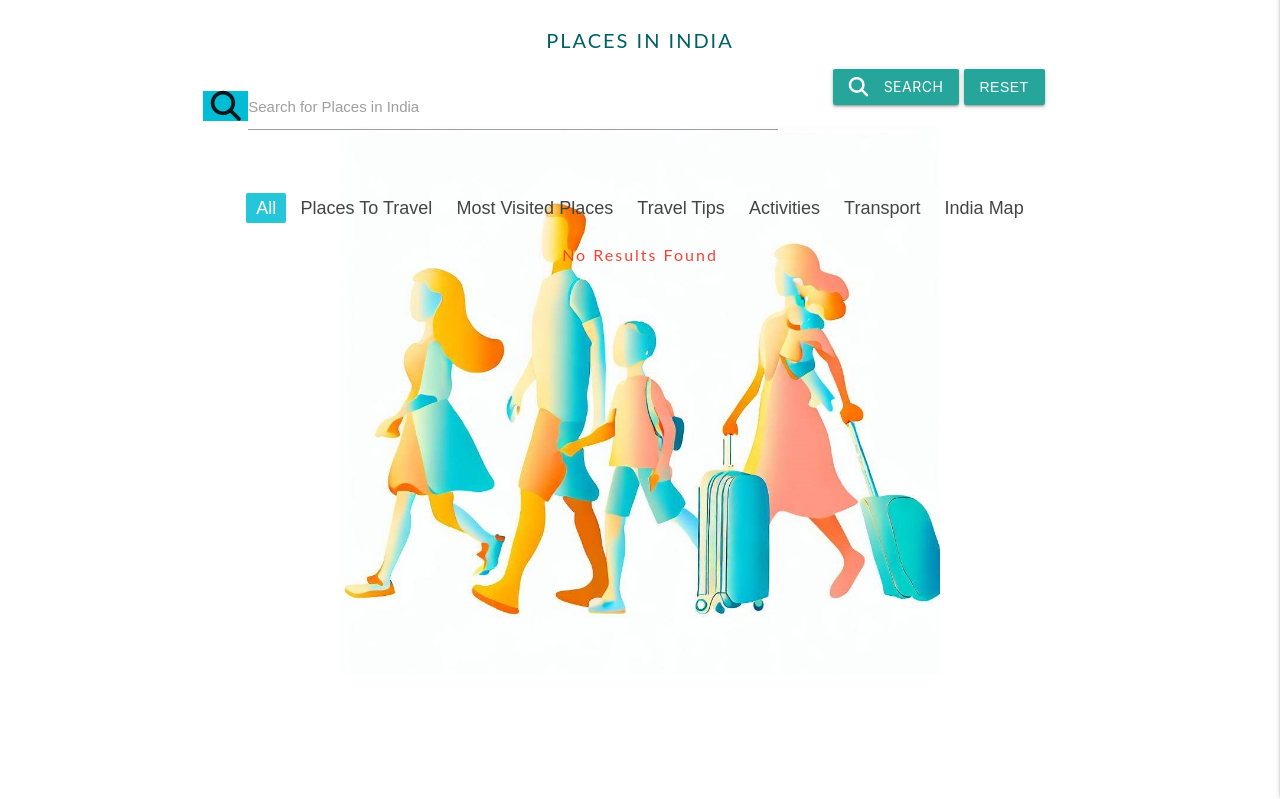
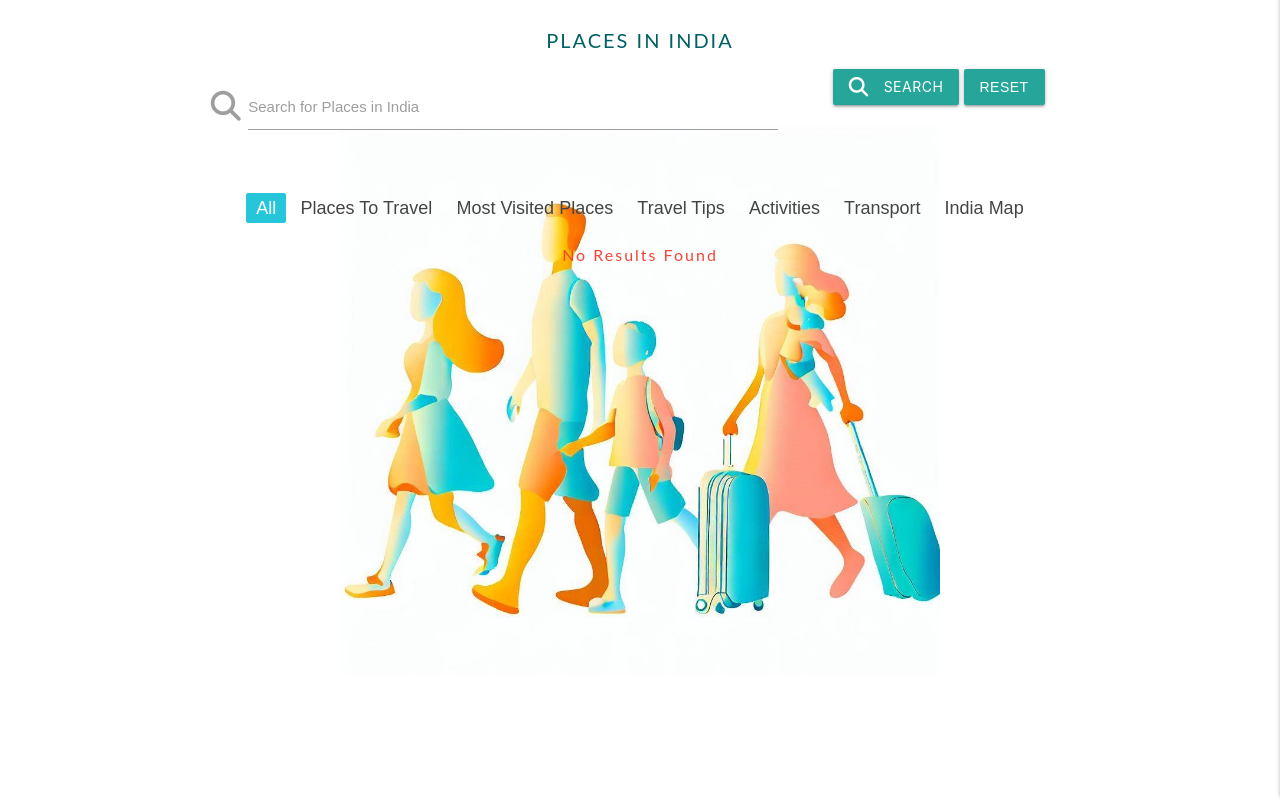
Before and after one commit to Killol14/Roaming-In-India, a Flask app: page /search in a window 1280 px wide. Shown: the part 64-863 px from the top of the page. Run offline with Flask 3, Linux system fonts and the light colour scheme; data that the repository does not hold is empty; some libraries are stand-ins or nearby versions.

Commit message:
this will commit README.md file

```diff
--- a/templates/filtered_places.html
+++ b/templates/filtered_places.html
@@ -9,7 +9,7 @@
                 <form action="{{ url_for('search') }}" method="post">
                     <div class="row center-align">
                         <div class="input-field col s12 m8">
-                            <i class="fas fa-search prefix cyan darken-text"></i>
+                            <i class="fas fa-search prefix grey-text"></i>
                             <input type="text" name="query" id="query" minlength="3" class="validate" required>
                             <label for="query">Search for Places in India</label>
                         </div>
--- a/templates/places.html
+++ b/templates/places.html
@@ -8,7 +8,7 @@
                 <form action="{{ url_for('search') }}" method="post">
                     <div class="row center-align">
                         <div class="input-field col s12 m8">
-                            <i class="fas fa-search prefix cyan darken-text"></i>
+                            <i class="fas fa-search prefix grey-text"></i>
                             <input type="text" name="query" id="query" minlength="3" class="validate" required>
                             <label for="query">Search for Places in India</label>
                         </div>
```
Also changed, not shown: README.md, static/images/README.img/colorkit (1).png (added), static/images/README.img/mongo.PNG (added).
